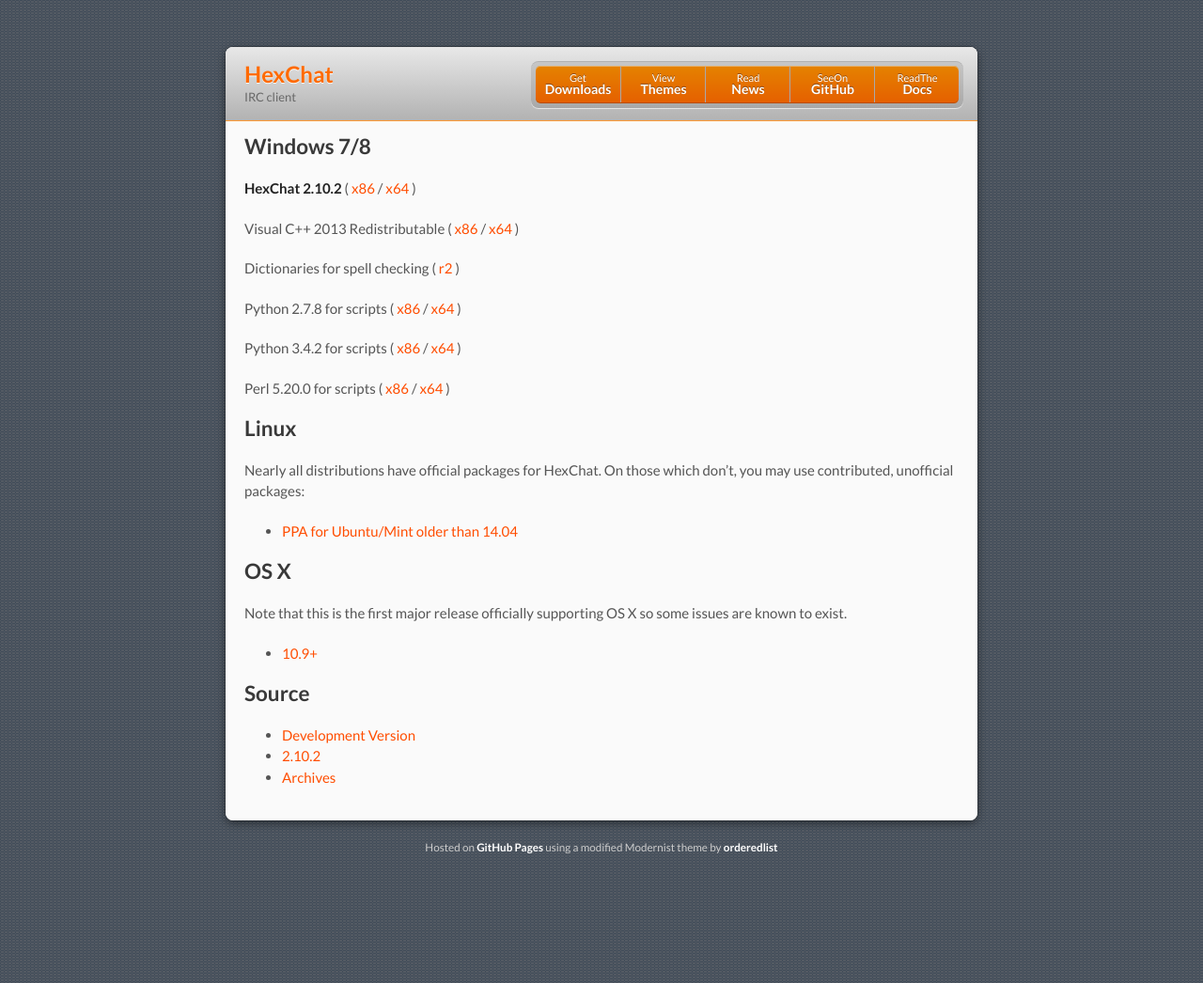
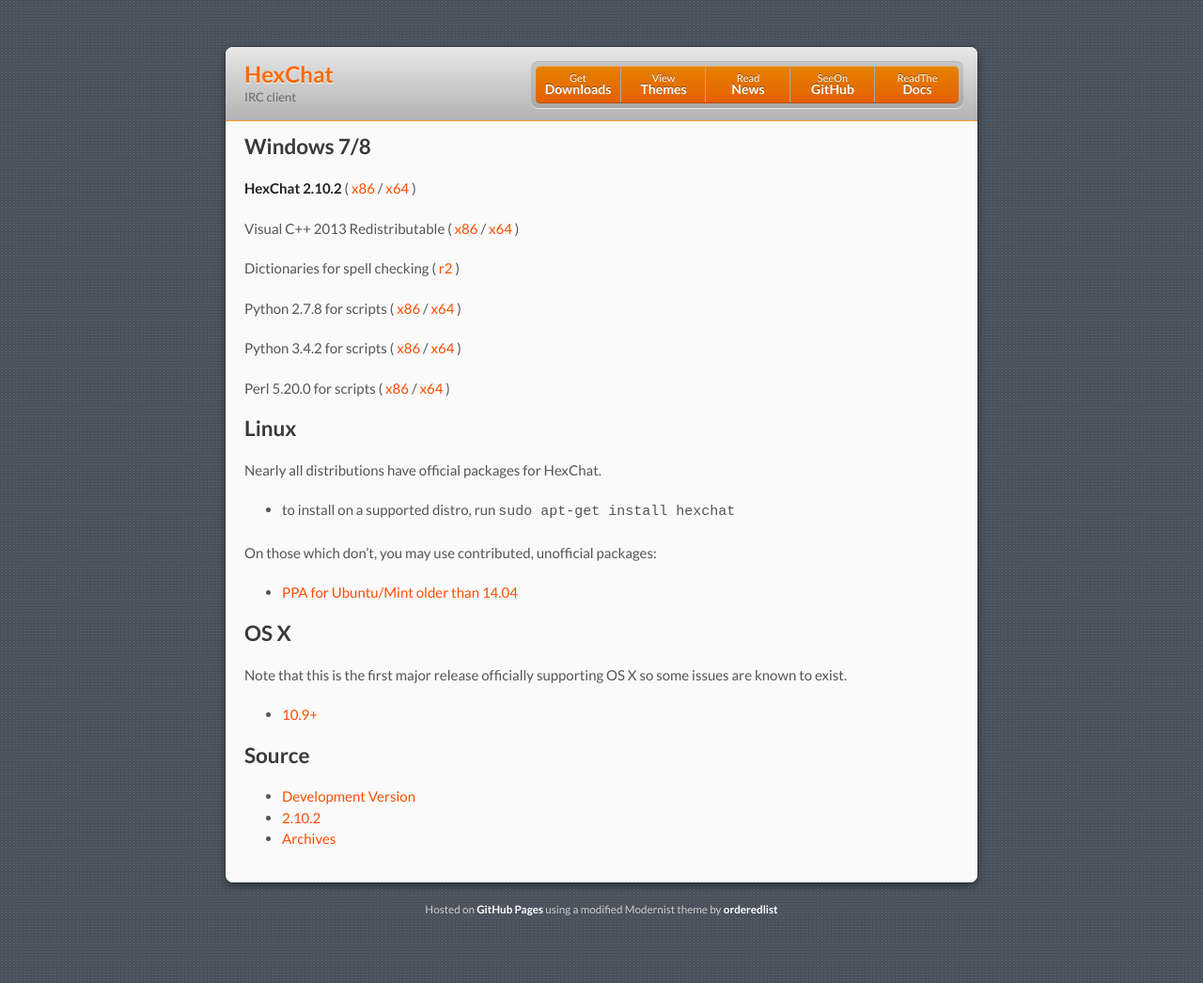
Before and after one commit to hexchat/hexchat.github.com, a Jekyll site: the page built from downloads.md, in a window 1280 px wide. Shown: the whole page at 94% size. Built offline with Jekyll 4.4.1, drawn with Linux system fonts in a browser that asks for light colours.

Commit message:
added instructions to install on supported linux distros
and left the PPA for other distros.

`````diff
--- a/downloads.md
+++ b/downloads.md
@@ -19,7 +19,11 @@
 Perl 5.20.0 for scripts ( [x86]({{ site.dl_url }}/misc/perl/Perl%205.20.0%20x86.msi) / [x64]({{ site.dl_url }}/misc/perl/Perl%205.20.0%20x64.msi) )
 
 ## Linux
-Nearly all distributions have official packages for HexChat. On those which don't, you may use contributed, unofficial packages:
+Nearly all distributions have official packages for HexChat.
+
+- to install on a supported distro, run ````sudo apt-get install hexchat````
+
+On those which don't, you may use contributed, unofficial packages:
 
 - [PPA for Ubuntu/Mint older than 14.04](https://launchpad.net/~gwendal-lebihan-dev/+archive/hexchat-stable)
 
`````
